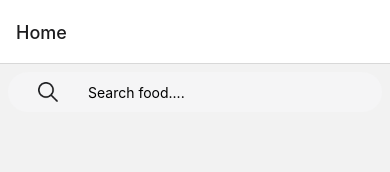
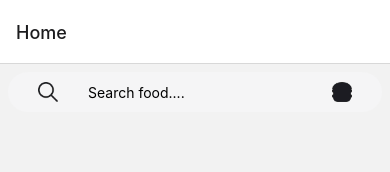
Before and after one commit to MaazIlyas/AppFoodHut, a React Native app: screen /Home in a window 390 px wide. Shown: the top 172 px of the page. Built offline with nearby package versions, Linux system fonts and the light colour scheme.

Commit message:
Search button completed (Icon still needs to be fixed)

```diff
--- a/screens/Home.js
+++ b/screens/Home.js
@@ -4,7 +4,20 @@ import { COLORS, icons, SIZES } from "../constants";
 
 
 const Home = () => {
+
+    function renderSearch() {
+
+    }
+
     return (
+
+        <View style={{
+            flex:1
+        }}>
+
+
+            {/* Move it to a function after getting to know the way */}
+            {/* Search */}
             <View
             style={{
                 flexDirection: 'row',
@@ -36,6 +49,21 @@ const Home = () => {
                 placeholder="Search food...."
             />
             {/* Filter Buttons */}
+            <TouchableOpacity
+            //onPress - will work later on
+            >
+                <Image
+                source={icons.hamburger}
+                style={{
+                    height: 20,
+                    width: 20,
+                    tintColor: COLORS.black
+                }}
+                />
+            </TouchableOpacity>
+        </View>
+
+
         </View>
     )
 }
```
Lines whose indentation alone changed are shown as unchanged.
